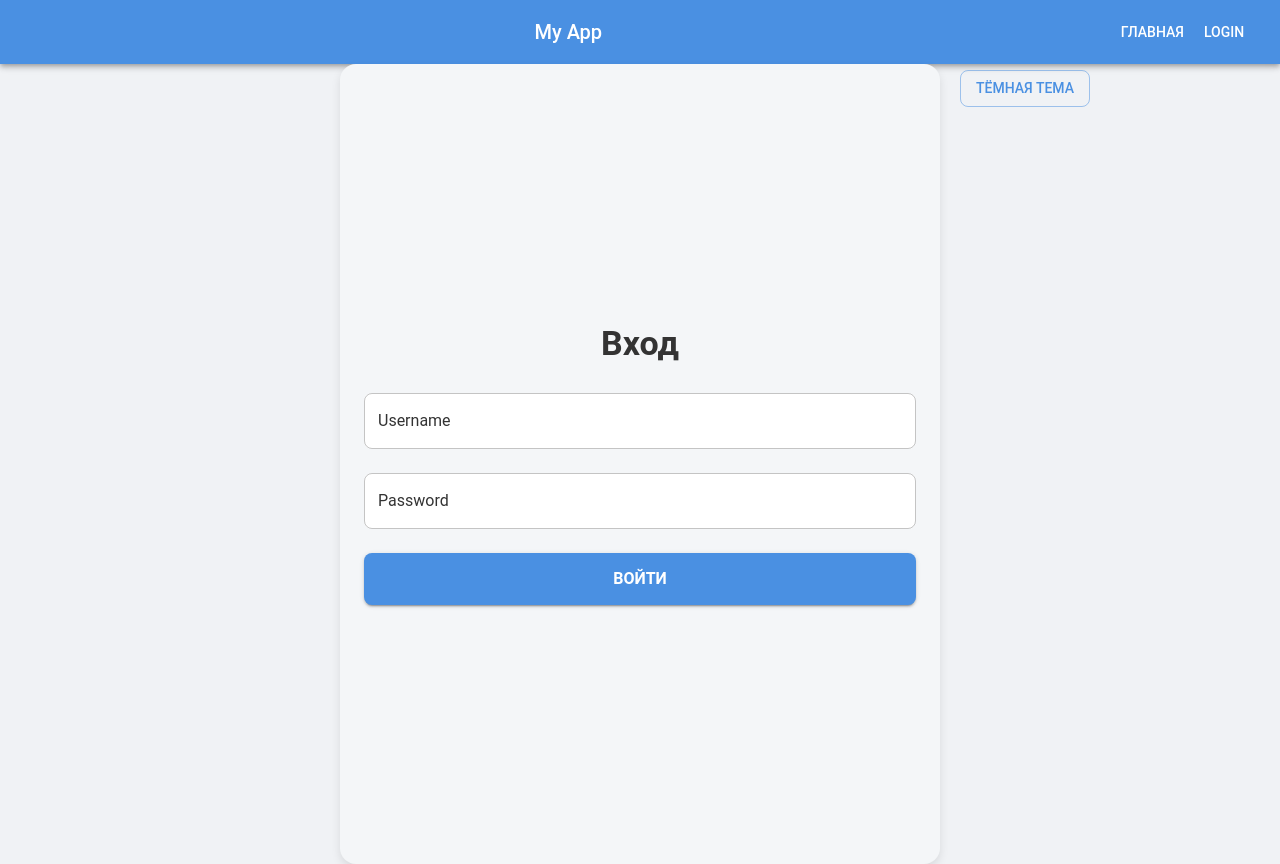
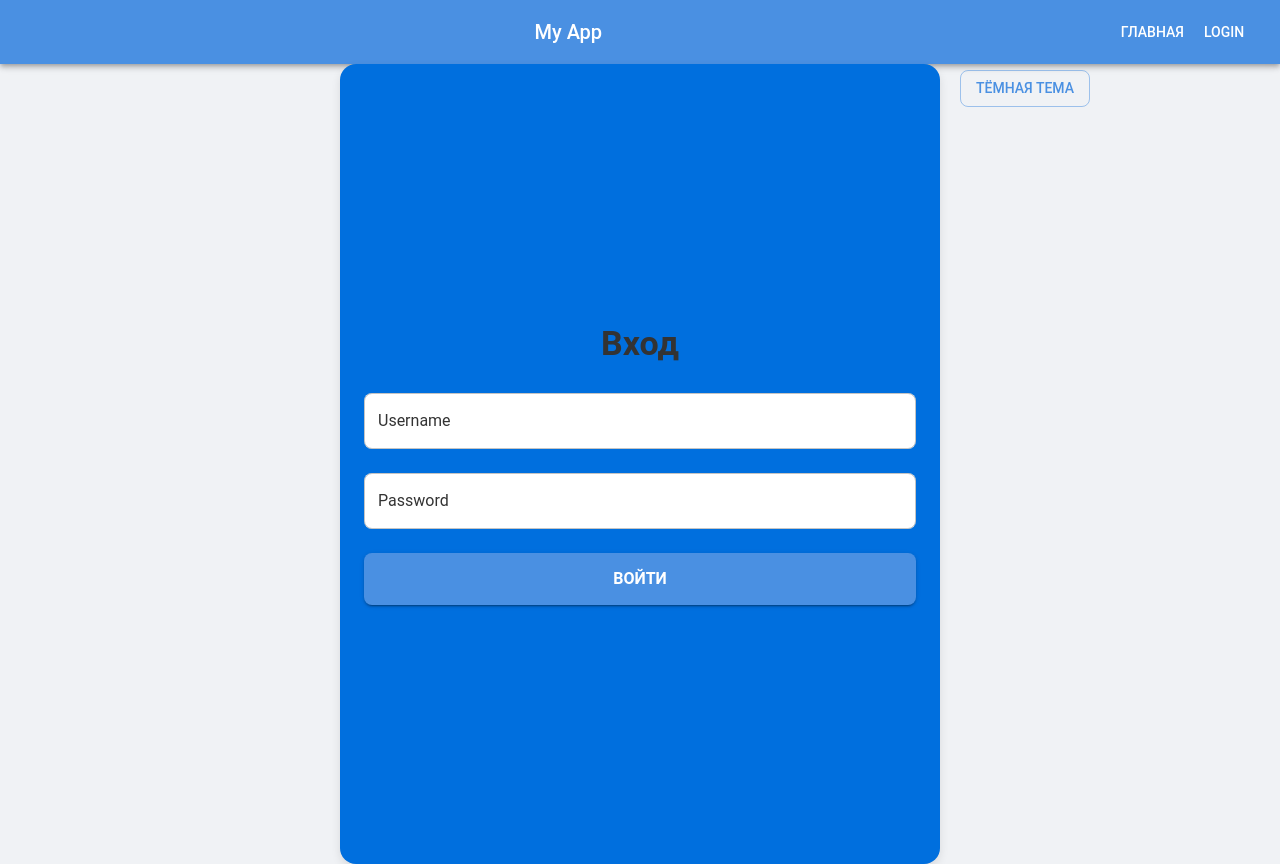
Before and after one commit to Dima9155/STRWP, a React (Create React App) app: page /Login in a window 1280 px wide. Built offline with nearby package versions, Linux system fonts and the light colour scheme.

Commit message:
upgrade theme

```diff
--- a/src/Pages/Login/Login.js
+++ b/src/Pages/Login/Login.js
@@ -32,7 +32,7 @@ function Login({ setAuth }) {
       alignItems: 'center',
       justifyContent: 'center',
       minHeight: '100vh',
-      backgroundColor: '#f4f6f8',
+      backgroundColor: '#006fde',
       padding: 4,
       borderRadius: 2,
       boxShadow: '0 4px 10px rgba(0, 0, 0, 0.1)'
```
